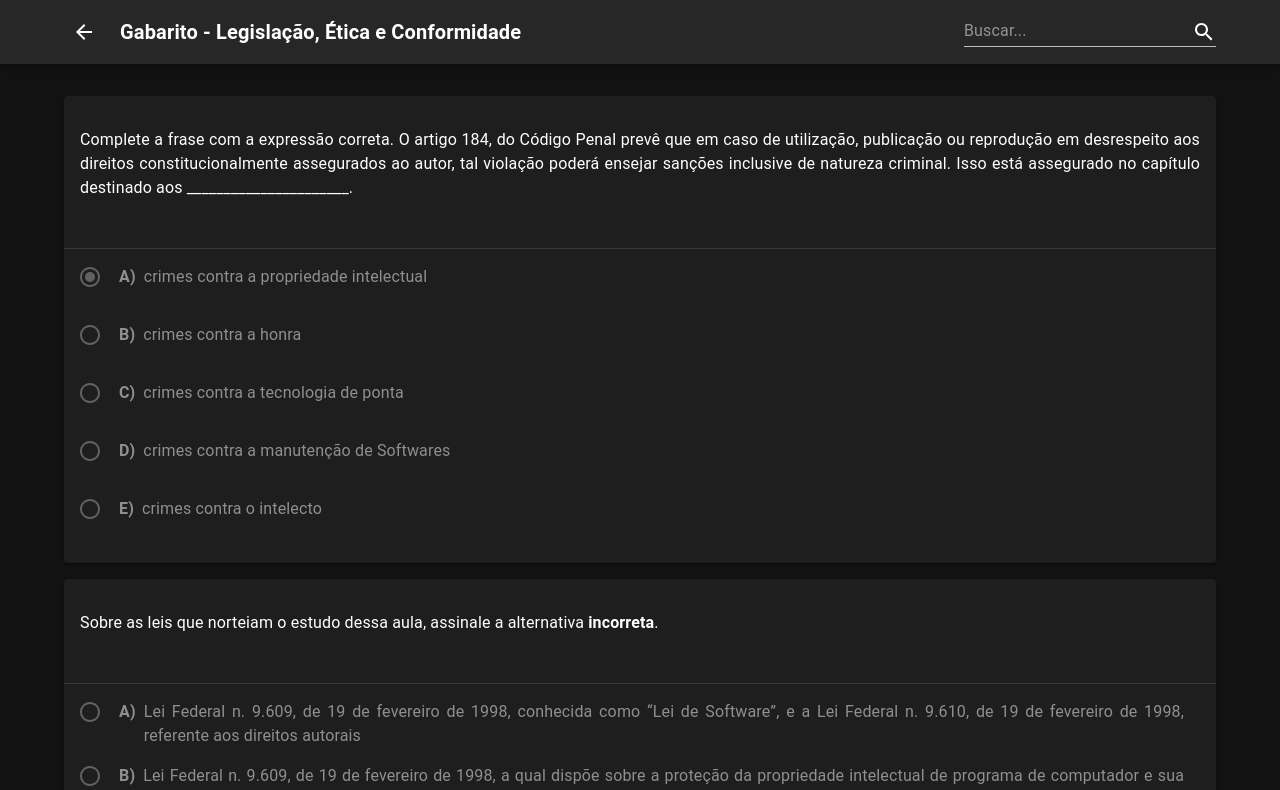
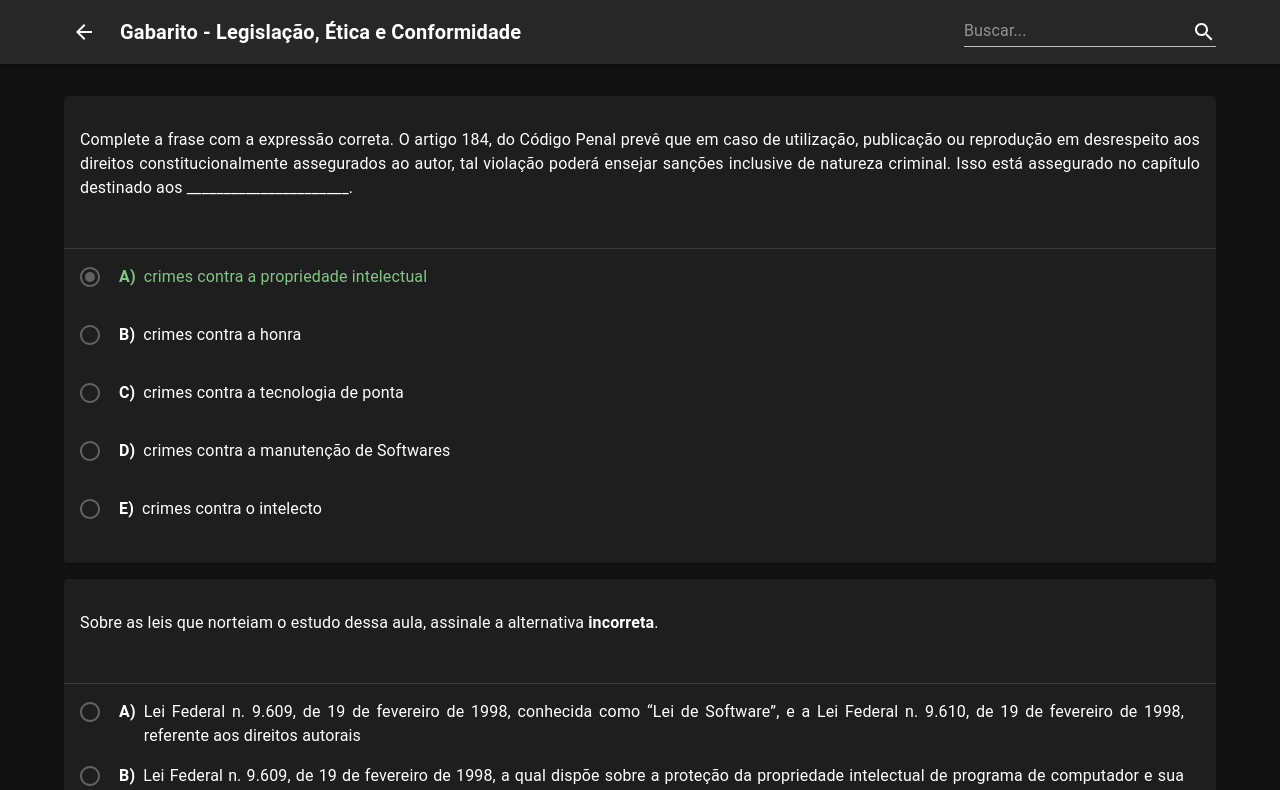
Before and after one commit to samuelnovaes/uninter-questions, a React (Vite) app: page /#/answers/1d3cbad7-8eb9-4303-86c0-6e81f78f1c86 in a window 1280 px wide. Shown: the top 790 px of the page. Built offline with nearby package versions, Linux system fonts and the light colour scheme.

Commit message:
fix radio label text

```diff
--- a/src/components/Question.jsx
+++ b/src/components/Question.jsx
@@ -22,16 +22,13 @@ const Question = ({
   const rightValue = question.options.find((option) => option.rightAnswer).name;
 
   const getOptionColor = (name) => {
-    if(!finished) {
-      return null;
-    }
-    if(name === rightValue) {
+    if(name === rightValue && (finished || readOnly)) {
       return theme.palette.success.light;
     }
-    if(name === value && name !== rightValue) {
+    if(finished && name === value && name !== rightValue) {
       return theme.palette.error.light;
     }
-    return null;
+    return theme.palette.text.primary;
   };
 
   return (
```
